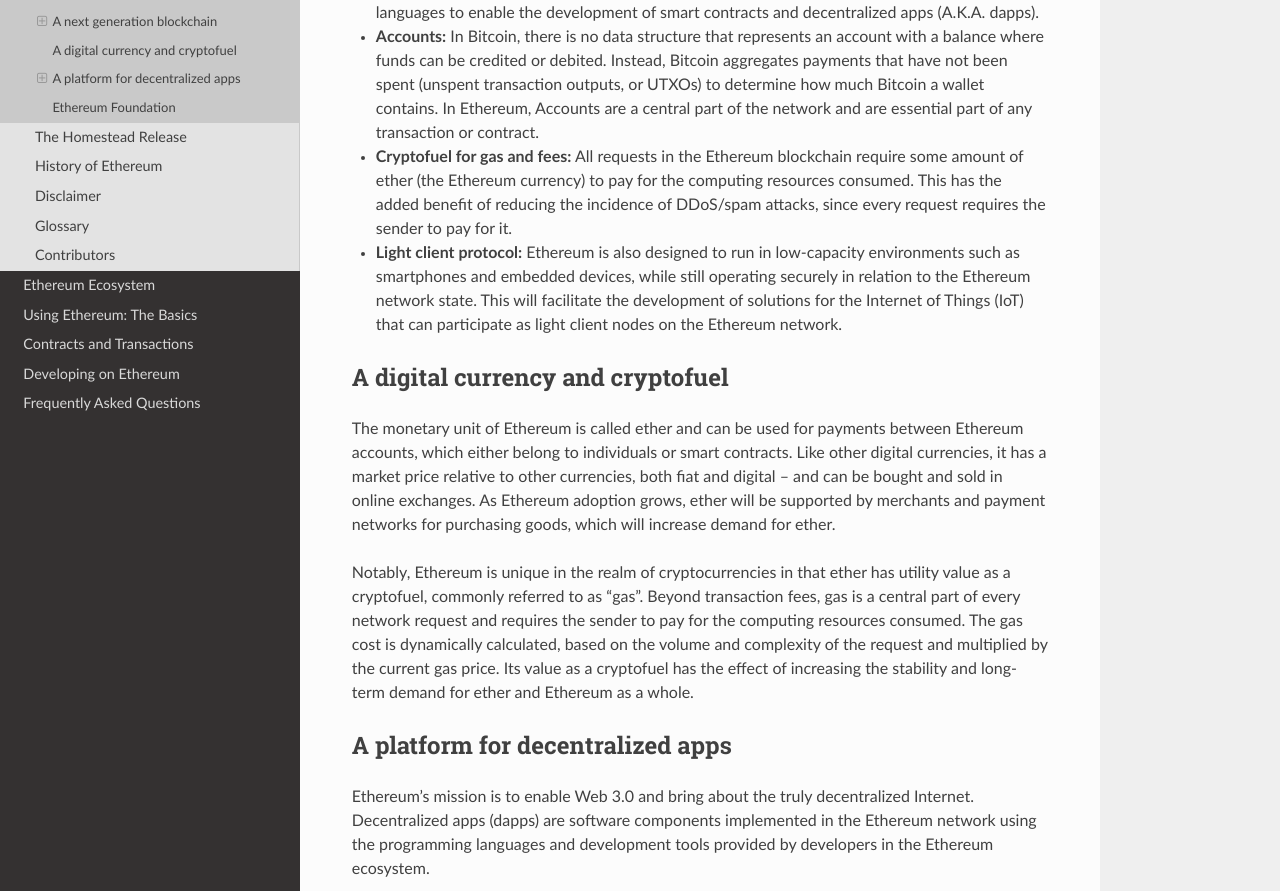
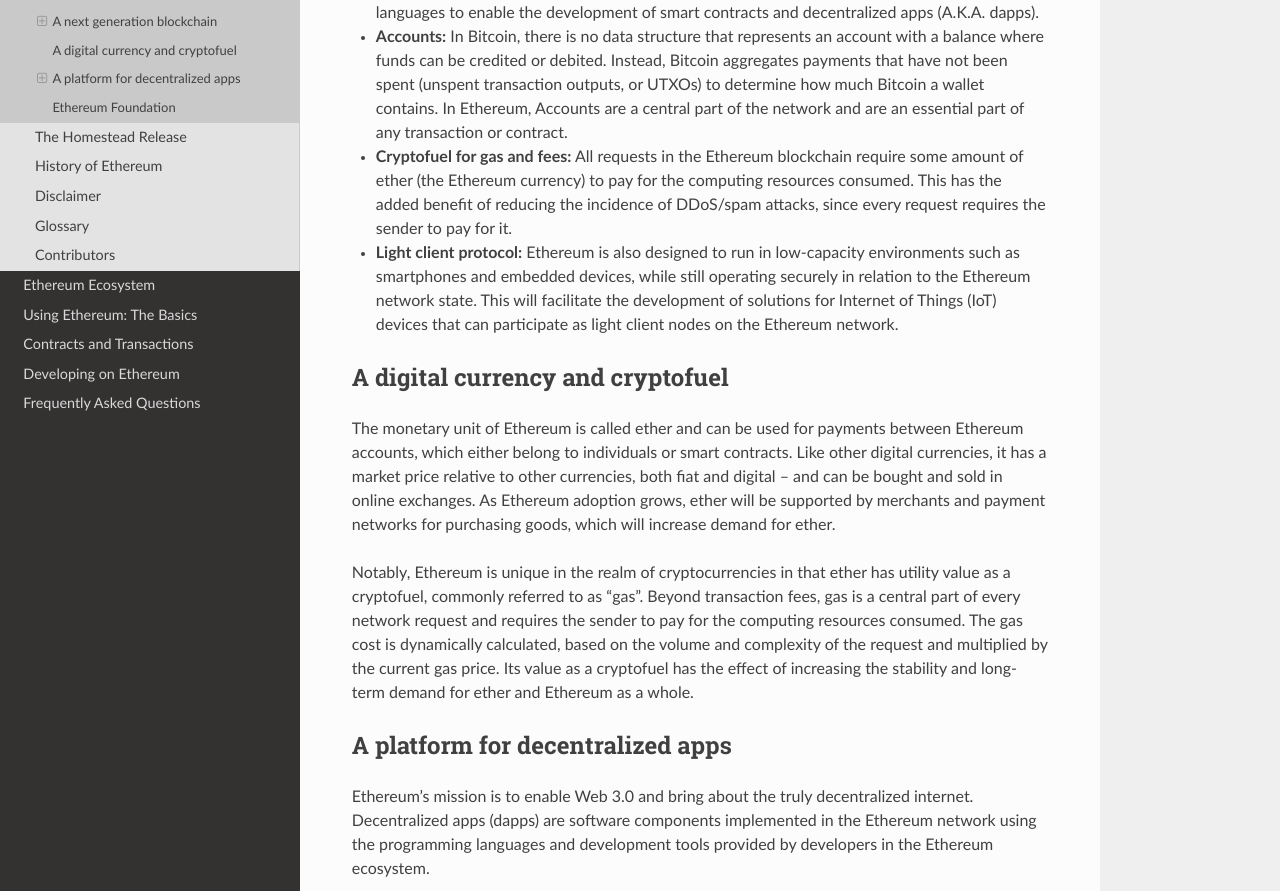
Before and after one commit to ethereum/homestead-guide, a Sphinx documentation site: the page built from source/introduction/what-is-ethereum.rst, in a window 1280 px wide and 1400 px high, scrolled down 682 px. Shown: the part 231-1122 px from the top of the window. Built offline with Sphinx 7.4.7 and the Read the Docs theme 2.0.0, drawn with Linux system fonts in a browser that asks for light colours; some of the changed text lies outside the part shown.

Commit message:
Update what-is-ethereum.rst
Fixed a few typos, and two substantive changes:

Line 23 - was previously vague (IoT "solutions" that are ethereum light clients?) so changed to refer to IoT devices, which is more accurate

Line 44 - wording here is weird - "just one element of a larger dapp" suggests that this is referring to the fact that a smart contract would be just one part of an app that would of course involve off-chain code (e.g., a website, a UI, perhaps a non-IFPS database, etc.) so changed to reflect.

```diff
--- a/source/introduction/what-is-ethereum.rst
+++ b/source/introduction/what-is-ethereum.rst
@@ -18,9 +18,9 @@
 There are many advancements that have been built into Ethereum, including but not limited to:
 
 * **Development tools:** Ethereum offers a wide range of development tools and programming languages to enable the development of smart contracts and decentralized apps (A.K.A. dapps).
-* **Accounts:** In Bitcoin, there is no data structure that represents an account with a balance where funds can be credited or debited. Instead, Bitcoin aggregates payments that have not been spent (unspent transaction outputs, or UTXOs) to determine how much Bitcoin a wallet contains. In Ethereum, Accounts are a central part of the network and are essential part of any transaction or contract.
+* **Accounts:** In Bitcoin, there is no data structure that represents an account with a balance where funds can be credited or debited. Instead, Bitcoin aggregates payments that have not been spent (unspent transaction outputs, or UTXOs) to determine how much Bitcoin a wallet contains. In Ethereum, Accounts are a central part of the network and are an essential part of any transaction or contract.
 * **Cryptofuel for gas and fees:** All requests in the Ethereum blockchain require some amount of ether (the Ethereum currency) to pay for the computing resources consumed. This has the added benefit of reducing the incidence of DDoS/spam attacks, since every request requires the sender to pay for it.
-* **Light client protocol:** Ethereum is also designed to run in low-capacity environments such as smartphones and embedded devices, while still operating securely in relation to the Ethereum network state. This will facilitate the development of solutions for the Internet of Things (IoT) that can participate as light client nodes on the Ethereum network.
+* **Light client protocol:** Ethereum is also designed to run in low-capacity environments such as smartphones and embedded devices, while still operating securely in relation to the Ethereum network state. This will facilitate the development of solutions for Internet of Things (IoT) devices that can participate as light client nodes on the Ethereum network.
 
 A digital currency and cryptofuel
 =======================================================================
@@ -31,7 +31,7 @@
 
 A platform for decentralized apps
 =======================================================================
-Ethereum's mission is to enable Web 3.0 and bring about the truly decentralized Internet. Decentralized apps (dapps) are software components implemented in the Ethereum network using the programming languages and development tools provided by developers in the Ethereum ecosystem.
+Ethereum's mission is to enable Web 3.0 and bring about the truly decentralized internet. Decentralized apps (dapps) are software components implemented in the Ethereum network using the programming languages and development tools provided by developers in the Ethereum ecosystem.
 
 As intended by the Ethereum developers, Ethereum is a blank canvas and you have the freedom to build whatever you want with it. The Ethereum protocol is meant to be generalized so that the core features can be combined in arbitrary ways. Ideally, dapp projects on Ethereum will leverage the Ethereum blockchain to build solutions that rely on decentralized consensus to provide new products and services that were not previously possible.
 
```
Also changed, not shown: other parts of source/introduction/what-is-ethereum.rst (+1 -1 lines).
